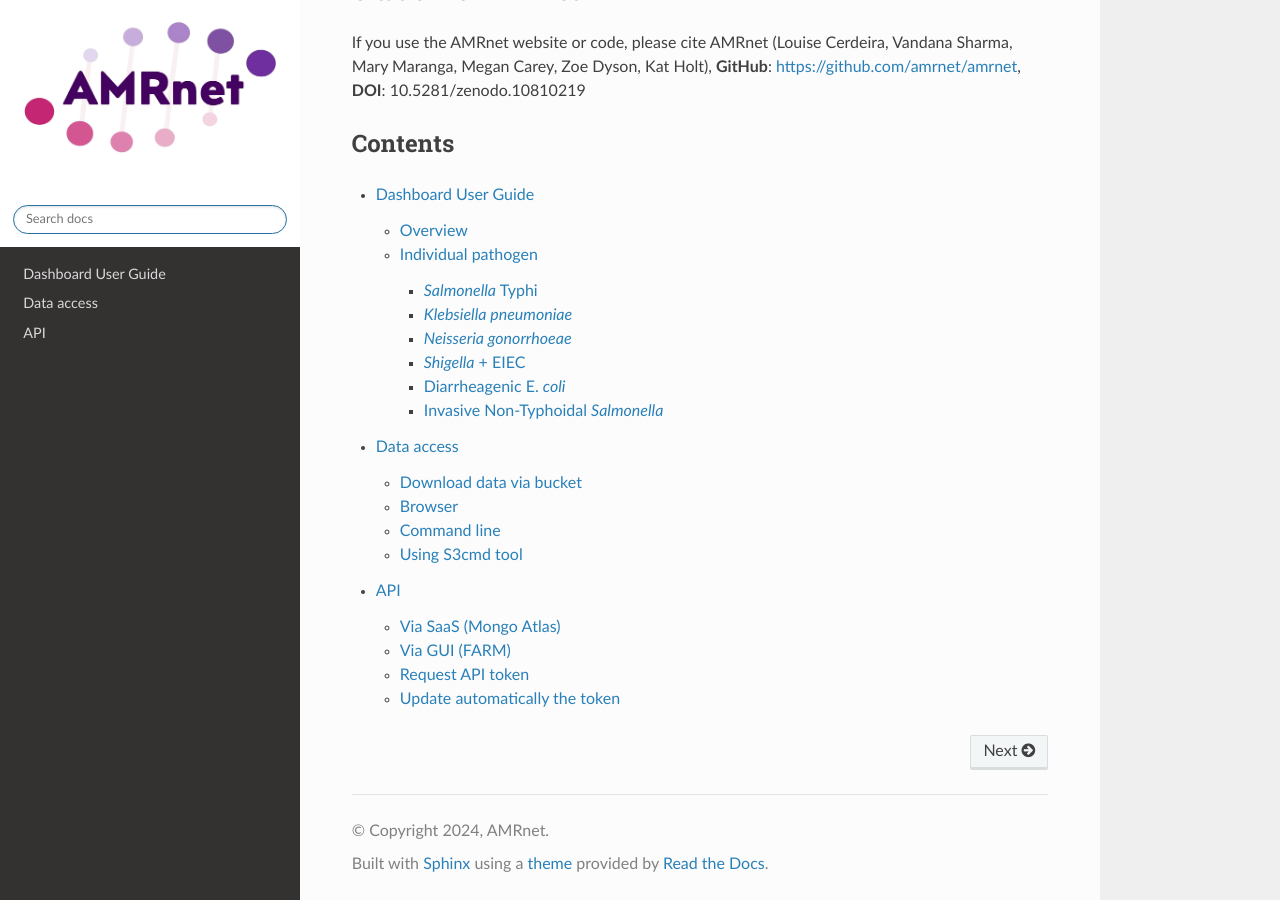
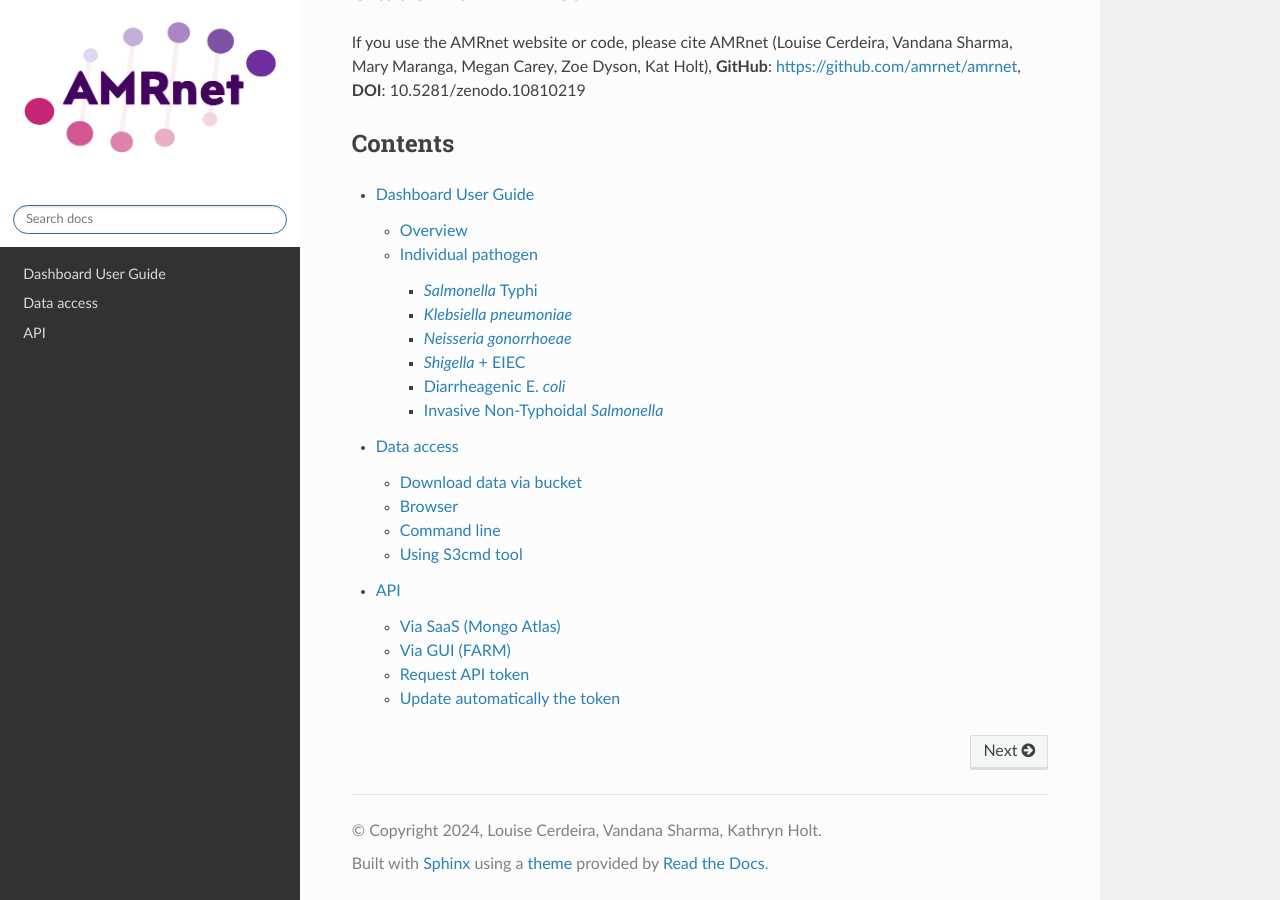
Before and after one commit to amrnet/amrnet, a Sphinx documentation site: the page built from docs/source/index.rst, in a window 1280 px wide and 900 px high, scrolled down 785 px. Built offline with Sphinx 7.4.7 and the Read the Docs theme 2.0.0, drawn with Linux system fonts in a browser that asks for light colours; pages that are not in the unit, such as notebooks, are missing from menus; part of the change alters nothing that is shown.

```diff
--- a/docs/source/conf.py
+++ b/docs/source/conf.py
@@ -2,48 +2,14 @@
 
 # -- Project information
 
-project = ' AMRnet'
-copyright = '2024, AMRnet'
+project = 'AMRnet'
+copyright = '2024, Louise Cerdeira, Vandana Sharma, Kathryn Holt'
 author = 'Louise Cerdeira and Vandana Sharma'
 
 release = '0.2'
 version = '1.0.0'
 
 # -- General configuration
-
-extensions = [
-    'sphinx_rtd_theme',
-    'sphinx.ext.duration',
-    'sphinx.ext.doctest',
-    'sphinx.ext.autosectionlabel',
-    'sphinx.ext.extlinks',
-    'sphinx.ext.autodoc',
-    'sphinx.ext.autosummary',
-    'sphinx.ext.intersphinx',
-    'sphinx.ext.intersphinx',
-]
-
-intersphinx_mapping = {
-    'python': ('https://docs.python.org/3/', None),
-    'sphinx': ('https://www.sphinx-doc.org/en/master/', None),
-    "pip": ("https://pip.pypa.io/en/stable/", None),
-    "nbsphinx": ("https://nbsphinx.readthedocs.io/en/latest/", None),
-    "myst-nb": ("https://myst-nb.readthedocs.io/en/stable/", None),
-    "ipywidgets": ("https://ipywidgets.readthedocs.io/en/stable/", None),
-    "jupytext": ("https://jupytext.readthedocs.io/en/stable/", None),
-    "ipyleaflet": ("https://ipyleaflet.readthedocs.io/en/latest/", None),
-    "poliastro": ("https://docs.poliastro.space/en/stable/", None),
-    "myst-parser": ("https://myst-parser.readthedocs.io/en/stable/", None),
-    "writethedocs": ("https://www.writethedocs.org/", None),
-    "jupyterbook": ("https://jupyterbook.org/en/stable/", None),
-    "executablebook": ("https://executablebooks.org/en/latest/", None),
-    "rst-to-myst": ("https://rst-to-myst.readthedocs.io/en/stable/", None),
-    "rtd": ("https://docs.readthedocs.io/en/stable/", None),
-    "rtd-dev": ("https://dev.readthedocs.io/en/latest/", None),
-    "rtd-blog": ("https://blog.readthedocs.com/", None),
-    "jupyter": ("https://docs.jupyter.org/en/latest/", None),
-}
-intersphinx_disabled_domains = ['std']
 
 templates_path = ['_templates']
 
```
